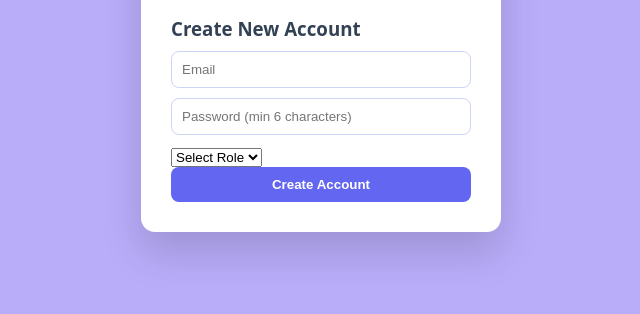
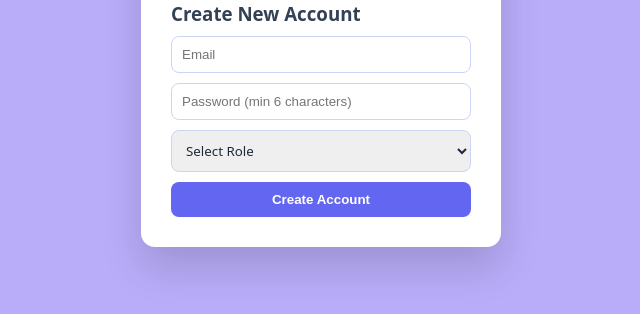
Before and after one commit to Meerablip/auth-service, a plain HTML site: page public/index.html in a window 1280 px wide. Both pictures are taken after a click on the button "Signup". Shown: the part 360-674 px from the top of the page, without its empty margins (319-959 px from the left). Drawn offline with Linux system fonts and the light colour scheme.

Commit message:
Minor changes

```diff
--- a/public/style.css
+++ b/public/style.css
@@ -68,8 +68,16 @@
   border-radius: 8px;
   border: 1px solid #cbd5f5;
 }
-
-
+select {
+  width: 100%;
+  padding: 10px;
+  margin-bottom: 10px;
+  border-radius: 8px;
+  border: 1px solid #cbd5f5;
+  font-family: system-ui, sans-serif;
+  color: #1e293b;
+  cursor: pointer;
+}
 button {
   width: 100%;
   padding: 10px;
```
